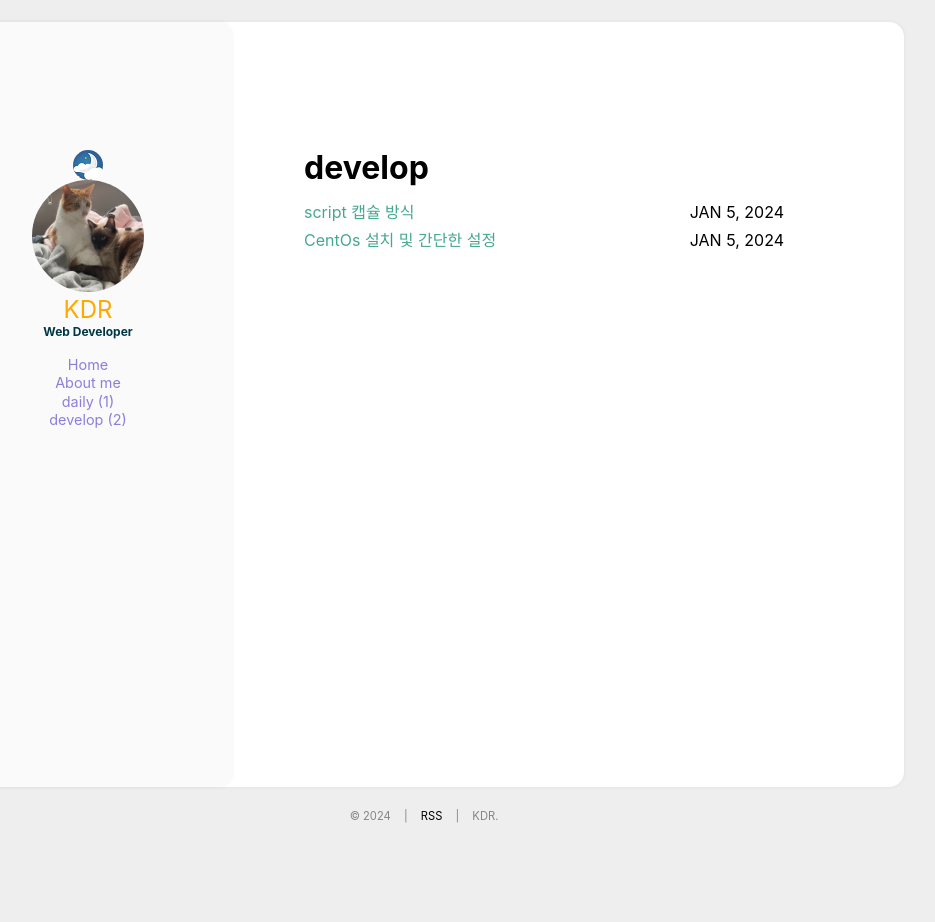
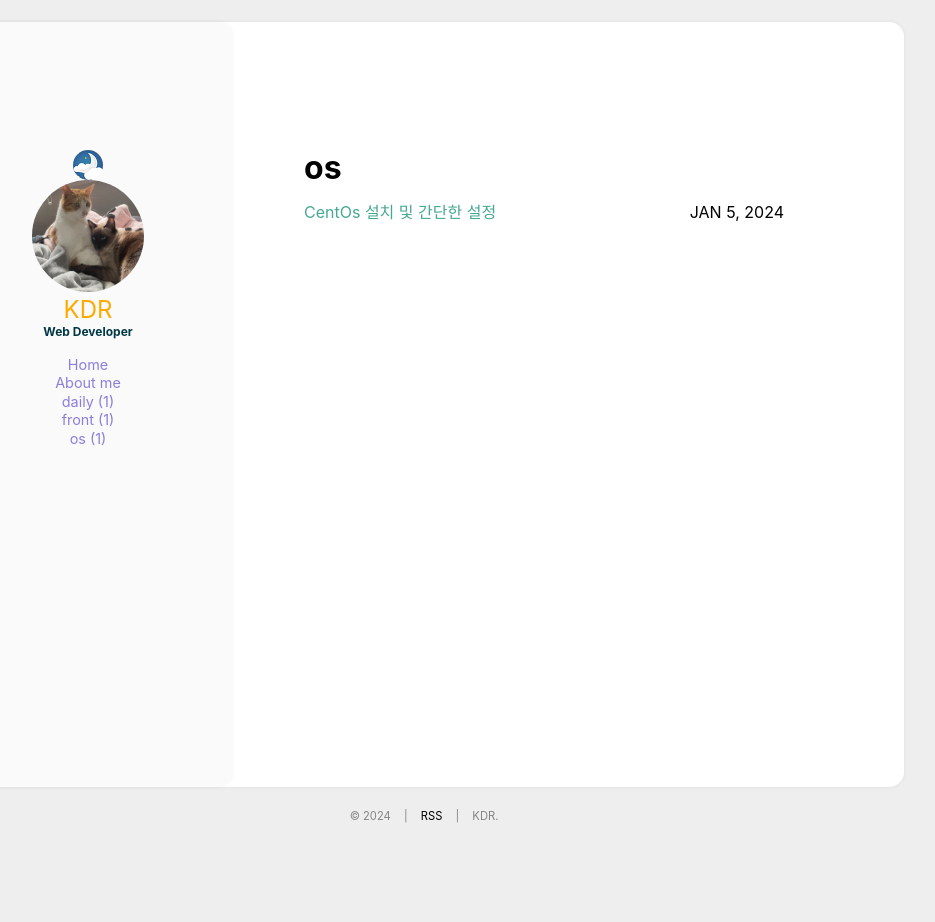
Before and after one commit to ghdudwkd4/ghdudwkd4.github.io, a Jekyll site: the page built from categories/os.html, in a window 1280 px wide. Shown: the whole page, without its empty margins (216-1151 px from the left). Built offline with Jekyll 4.4.1, drawn with Linux system fonts in a browser that asks for light colours.

Commit message:
메뉴 변경

```diff
--- a/_posts/develop/2024-01-05-script_capsule.md
+++ b/_posts/front/2024-01-05-script_capsule.md
@@ -1,7 +1,7 @@
 ---
 title: script 캡슐 방식
 layout: post
-categories: develop
+categories: front
 order: 2
 data: 2024-01-05 17:30
 ---
--- a/_posts/develop/2024-01-05-CentOs_Setting.md
+++ b/_posts/os/2024-01-05-CentOs_Setting.md
@@ -1,7 +1,7 @@
 ---
 title: CentOs 설치 및 간단한 설정
 layout: post
-categories: develop
+categories: os
 order: 1
 data: 2024-01-05 13:57
 ---
--- /dev/null
+++ b/categories/front.html
@@ -0,0 +1,6 @@
+---
+layout: page
+type: front
+---
+
+{% include archive.html %}
--- a/categories/develop.html
+++ b/categories/os.html
@@ -1,6 +1,6 @@
 ---
 layout: page
-type: develop
+type: os
 ---
 
 {% include archive.html %}
```
